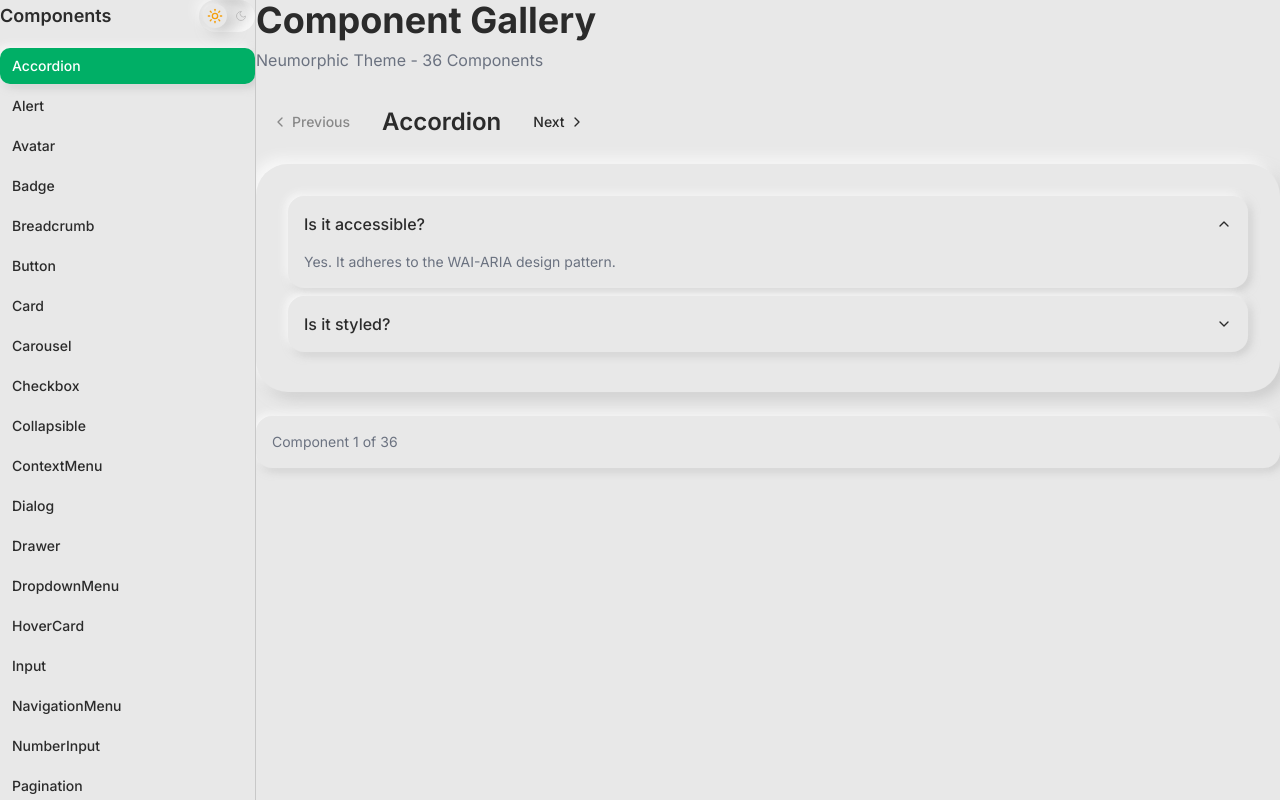
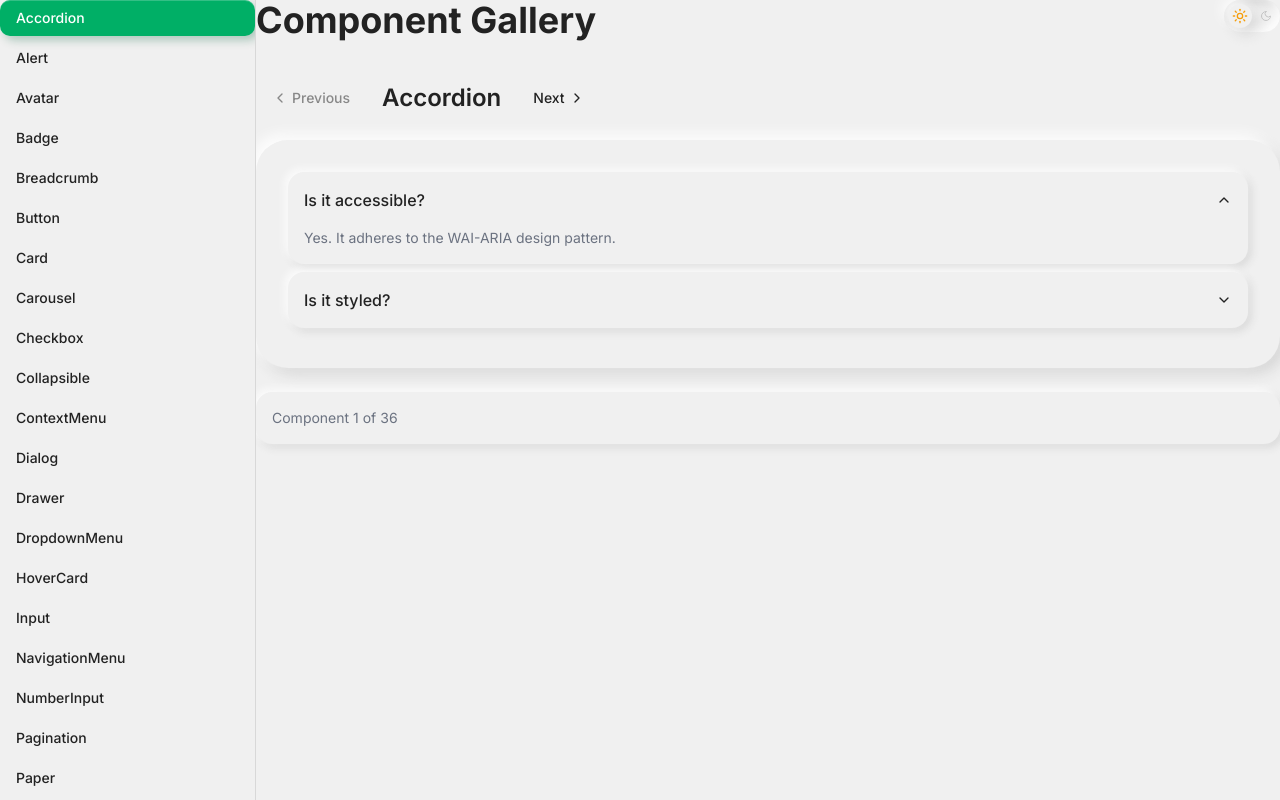
Before and after one commit to fr0mpy/so-log-db, a React (Vite) app in the folder component-harness/: page /accordion in a window 1280 px wide. Built offline with nearby package versions, Linux system fonts and the light colour scheme.

Commit message:
Update Gallery layout and index.html
- Refine Gallery component structure
- Update HTML template

```diff
--- a/component-harness/Gallery.tsx
+++ b/component-harness/Gallery.tsx
@@ -50,24 +50,16 @@ export default function Gallery() {
       {/* Sidebar - neumorphic with smooth scroll */}
       <aside className="w-64 border-r border-border bg-neu-base flex-shrink-0 overflow-hidden">
         <ScrollArea className="h-full overflow-y-auto p-4">
-          <div className="flex items-center justify-between mb-4">
-            <h2 className="font-heading text-lg font-semibold text-foreground">Components</h2>
-            {/* Dark mode toggle */}
-            <ThemeSwitcher isDark={isDark} onToggle={toggleDarkMode} />
-          </div>
           <nav className="space-y-1">
             {componentRoutes.map((route) => (
-              <Link
+              <Button
                 key={route.path}
-                to={`/${route.path}`}
-                className={`block w-full text-left px-3 py-2 rounded-theme-md text-sm font-medium transition-colors ${
-                  route.path === componentPath
-                    ? 'bg-primary text-primary-foreground shadow-neu-raised-sm'
-                    : 'text-foreground hover:bg-muted'
-                }`}
+                variant={route.path === componentPath ? 'primary' : 'ghost'}
+                asChild
+                className="w-full justify-start"
               >
-                {route.name}
-              </Link>
+                <Link to={`/${route.path}`}>{route.name}</Link>
+              </Button>
             ))}
           </nav>
         </ScrollArea>
@@ -76,11 +68,12 @@ export default function Gallery() {
       {/* Main content with smooth scroll */}
       <main className="flex-1 bg-background overflow-hidden">
         <ScrollArea className="h-full overflow-y-auto p-8">
-          <header className="mb-8">
-            <h1 className="font-heading text-4xl font-bold mb-2 text-foreground">Component Gallery</h1>
-            <p className="text-muted-foreground">
-              Neumorphic Theme - {total} Components
-            </p>
+          <header className="flex items-start justify-between mb-8">
+            <div>
+              <h1 className="font-heading text-4xl font-bold mb-2 text-foreground">Component Gallery</h1>
+            </div>
+            {/* Dark mode toggle */}
+            <ThemeSwitcher isDark={isDark} onToggle={toggleDarkMode} />
           </header>
 
           {/* Navigation controls */}
--- a/component-harness/index.html
+++ b/component-harness/index.html
@@ -11,11 +11,11 @@
       rel="stylesheet"
     />
     <style>
-      /* Light Mode (default) */
+      /* Light Mode (default) - Soft off-white palette */
       :root {
-        --neu-base: #e8e8e8;
-        --neu-light: rgba(255, 255, 255, 0.75);
-        --neu-dark: rgba(174, 174, 174, 0.5);
+        --neu-base: #f0f0f0;
+        --neu-light: rgba(255, 255, 255, 0.88);
+        --neu-dark: rgba(185, 185, 185, 0.48);
 
         --color-primary: #00af66;
         --color-primary-foreground: #FFFFFF;
@@ -23,12 +23,12 @@
         --color-secondary: #6366f1;
         --color-secondary-foreground: #FFFFFF;
         --color-secondary-hover: #4338ca;
-        --color-background: #e8e8e8;
-        --color-foreground: #2b2b2b;
-        --color-surface: #e8e8e8;
-        --color-muted: #d4d4d4;
+        --color-background: #f0f0f0;
+        --color-foreground: #222222;
+        --color-surface: #f0f0f0;
+        --color-muted: #e4e4e4;
         --color-muted-foreground: #6b7280;
-        --color-border: #c8c8c8;
+        --color-border: #d8d8d8;
         --color-destructive: #ef3737;
         --color-destructive-foreground: #FFFFFF;
         --color-destructive-hover: #b91c1c;
@@ -44,8 +44,8 @@
         /* Spinner colors */
         --color-spinner-front: var(--color-primary);
         --color-spinner-back: #00935a;
-        --color-spinner-light: #d0d0d0;
-        --color-spinner-lighter: #e0e0e0;
+        --color-spinner-light: #d8d8d8;
+        --color-spinner-lighter: #e6e6e6;
         --color-spinner-dark: #404040;
         --color-spinner-darker: #525252;
 
@@ -57,11 +57,11 @@
 
         --shadow-raised: -6px -6px 14px var(--neu-light), 6px 6px 14px var(--neu-dark);
         --shadow-raised-sm: -3px -3px 8px var(--neu-light), 3px 3px 8px var(--neu-dark);
-        --shadow-raised-lg: -8px -8px 20px rgba(255, 255, 255, 0.85), 8px 8px 20px rgba(174, 174, 174, 0.6);
+        --shadow-raised-lg: -8px -8px 20px rgba(255, 255, 255, 0.9), 8px 8px 20px rgba(185, 185, 185, 0.55);
         --shadow-pressed: inset -4px -4px 8px var(--neu-light), inset 4px 4px 8px var(--neu-dark);
-        --shadow-pressed-sm: inset -2px -2px 5px rgba(255, 255, 255, 0.7), inset 2px 2px 5px rgba(174, 174, 174, 0.4);
-        --shadow-flat: inset 1px 1px 2px rgba(174, 174, 174, 0.3), inset -1px -1px 2px rgba(255, 255, 255, 0.5);
-        --shadow-focus: 0 0 0 3px rgba(0, 175, 102, 0.25);
+        --shadow-pressed-sm: inset -2px -2px 5px rgba(255, 255, 255, 0.75), inset 2px 2px 5px rgba(185, 185, 185, 0.4);
+        --shadow-flat: inset 1px 1px 2px rgba(185, 185, 185, 0.28), inset -1px -1px 2px rgba(255, 255, 255, 0.55);
+        --shadow-focus: 0 0 0 3px rgba(0, 175, 102, 0.6);
 
         /* Variant shadows */
         --shadow-inset-highlight: inset 0 1px 0 rgba(255, 255, 255, 0.2);
@@ -95,7 +95,7 @@
         --color-surface: #212121;
         --color-muted: #3a3a3a;
         --color-muted-foreground: #9e9e9e;
-        --color-border: #3a3a3a;
+        --color-border: #4a4a4a;
 
         /* Spinner colors for dark mode */
         --color-spinner-back: #00b368;
@@ -110,7 +110,7 @@
         --shadow-pressed: inset -4px -4px 8px var(--neu-light), inset 4px 4px 8px var(--neu-dark);
         --shadow-pressed-sm: inset -2px -2px 5px rgba(255, 255, 255, 0.04), inset 2px 2px 5px rgba(0, 0, 0, 0.35);
         --shadow-flat: inset 1px 1px 2px rgba(0, 0, 0, 0.25), inset -1px -1px 2px rgba(255, 255, 255, 0.04);
-        --shadow-focus: 0 0 0 3px rgba(0, 175, 102, 0.4);
+        --shadow-focus: 0 0 0 3px rgba(0, 175, 102, 0.6);
 
         /* Dark mode variant shadows */
         --shadow-inset-highlight: inset 0 1px 0 rgba(255, 255, 255, 0.1);
```
